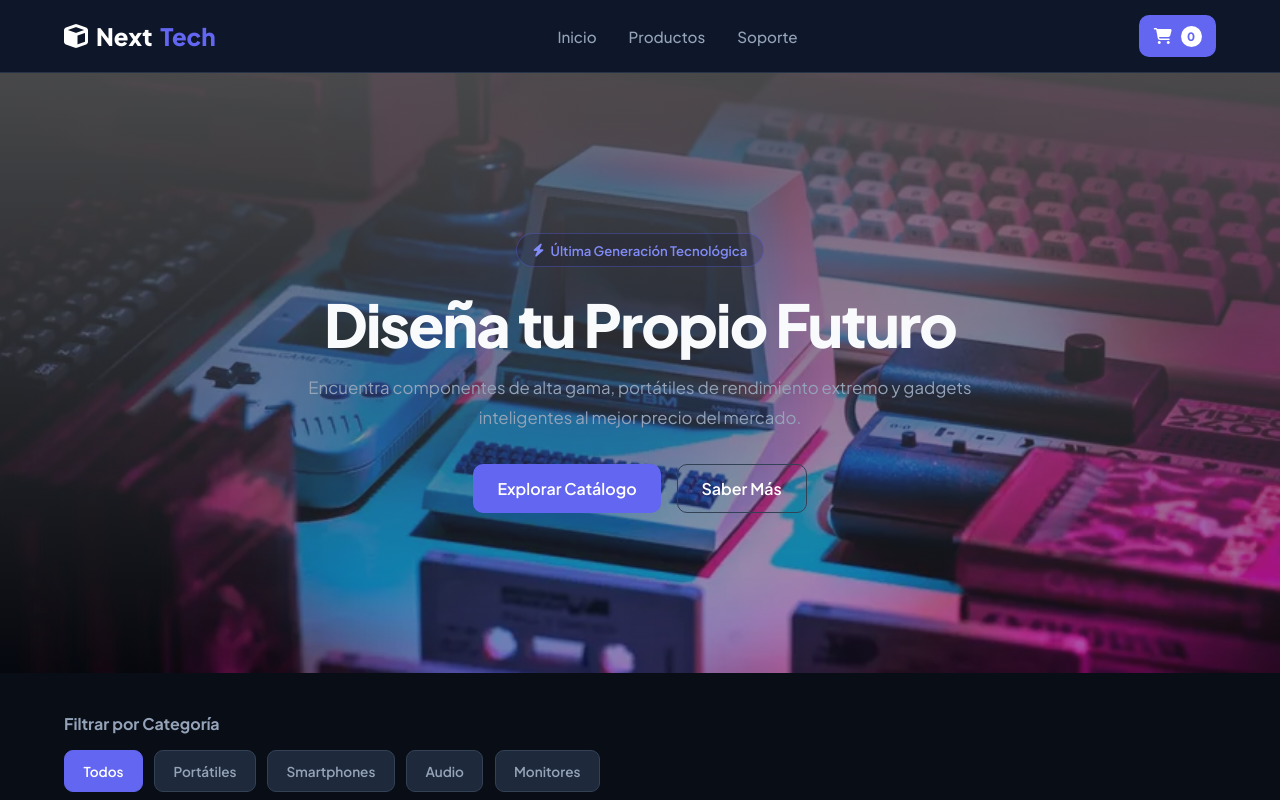
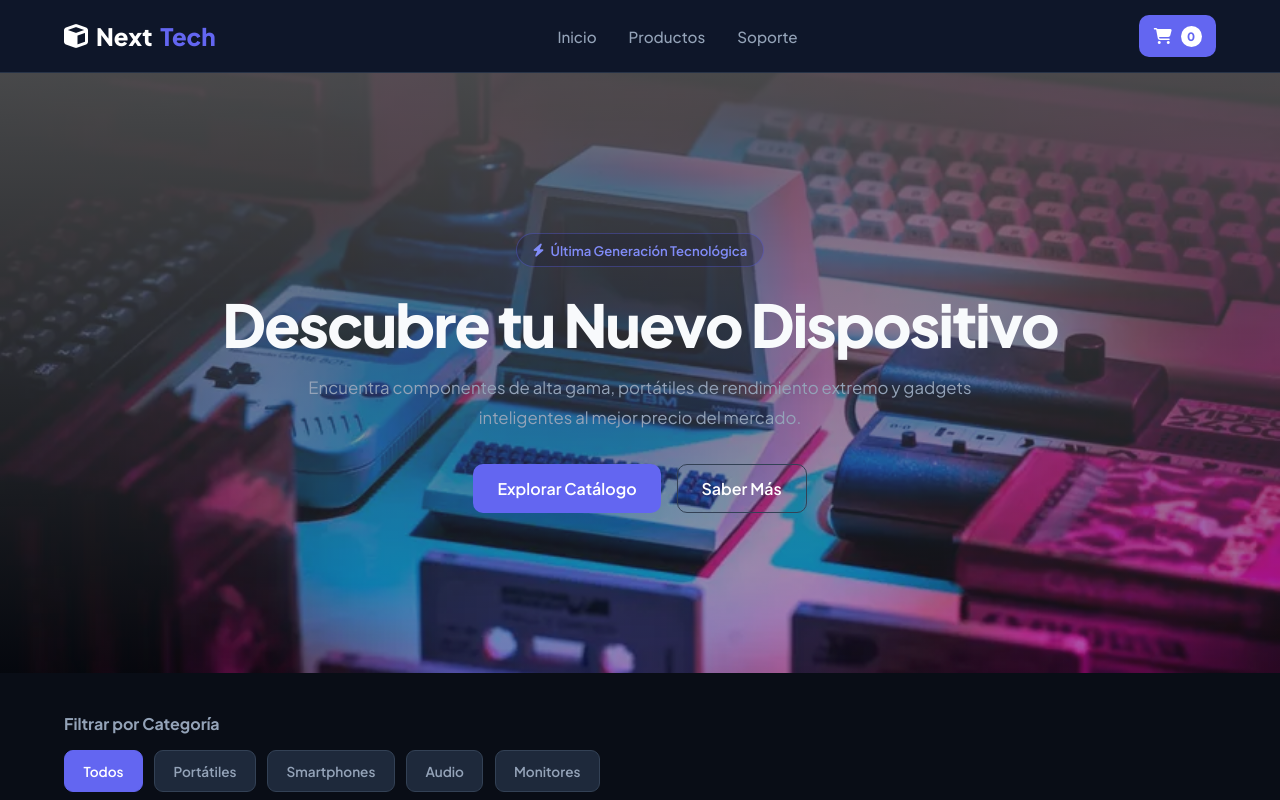
Before and after one commit to Juan-Manuel-JMP/Next-Tech, a plain HTML site: page index.html in a window 1280 px wide. Shown: the top 800 px of the page. Drawn offline with Linux system fonts and the light colour scheme; some packages are replaced by stand-ins of ours; no server answers; a script that the page names is missing.

Commit message:
Update index.html

```diff
--- a/index.html
+++ b/index.html
@@ -99,7 +99,7 @@
             </span>
 
             <h1>
-                Diseña tu Propio Futuro
+                Descubre tu Nuevo Dispositivo
             </h1>
 
             <p>
```
